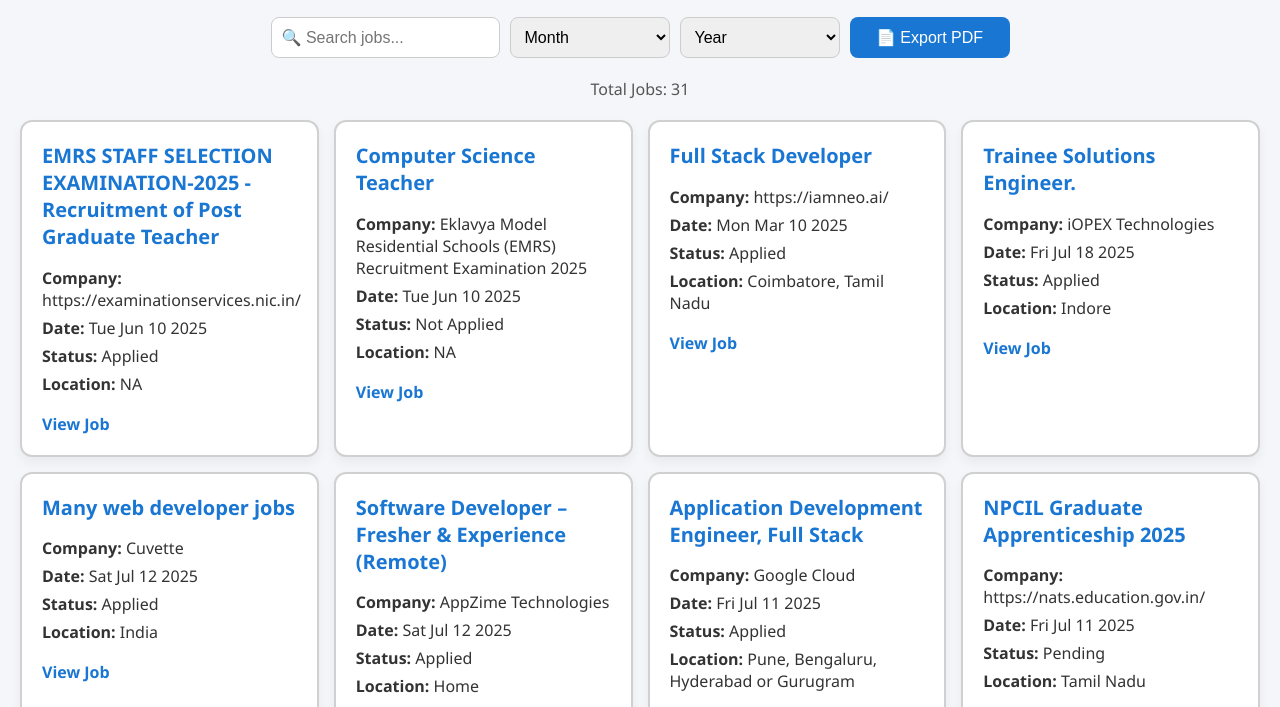
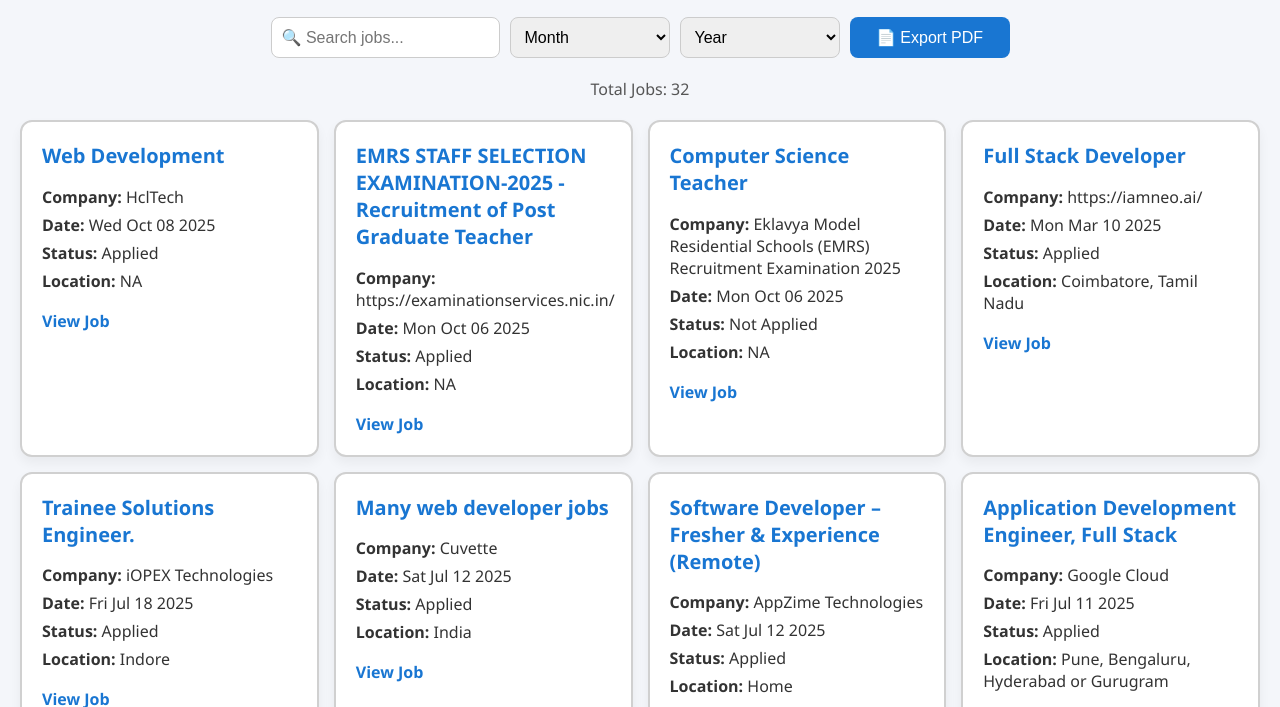
Before and after one commit to rnccsstudent/job-tracker, a plain HTML site: page job-tracker.html in a window 1280 px wide. Shown: the part 90-797 px from the top of the page. Drawn offline with nearby package versions, Linux system fonts and the light colour scheme; sample sign-in values are in the browser's storage.

Commit message:
Update job-tracker.html

```diff
--- a/job-tracker.html
+++ b/job-tracker.html
@@ -225,9 +225,17 @@
   <script>
     const jobApplications = [
       {
+        company: "HclTech",
+        position: "Web Development",
+        date: "08-10-2025",
+        status: "Applied",
+        location: "NA",
+        url: "https://examinationservices.nic.in/RecSys2025/Registration/frmExamCenter.aspx"
+      },
+      {
         company: "https://examinationservices.nic.in/",
         position: "EMRS STAFF SELECTION EXAMINATION-2025 - Recruitment of Post Graduate Teacher",
-        date: "10-06-2025",
+        date: "06-10-2025",
         status: "Applied",
         location: "NA",
         url: "https://examinationservices.nic.in/RecSys2025/Registration/frmExamCenter.aspx"
@@ -235,7 +243,7 @@
       {
         company: "Eklavya Model Residential Schools (EMRS) Recruitment Examination 2025",
         position: "Computer Science Teacher",
-        date: "10-06-2025",
+        date: "06-10-2025",
         status: "Not Applied",
         location: "NA",
         url: "https://examinationservices.nic.in/recSys2025/root/Home.aspx?enc=Ei4cajBkK1gZSfgr53ImFZ5JDNNIP7I8JbNwGOl976uPeIvr9X7G7iVESmo7y1L6"
```
